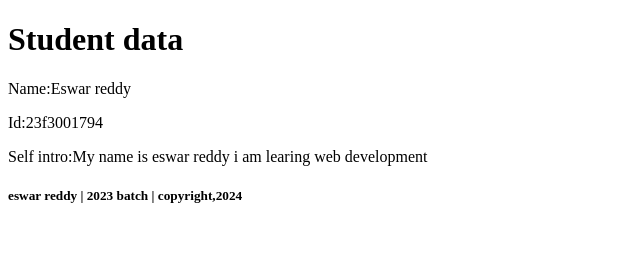
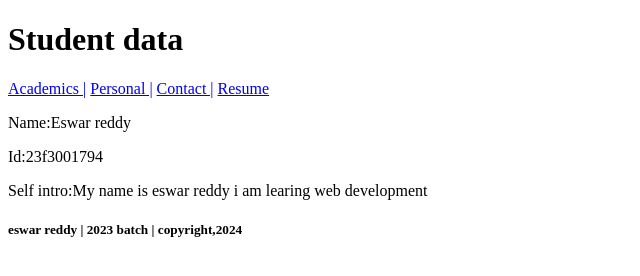
Before and after one commit to erdata27/html-assignment1, a plain HTML site: page index.html in a window 1280 px wide. Shown: the whole page, without its empty margins (0-640 px from the left). Drawn offline with Linux system fonts and the light colour scheme.

Commit message:
home page is done

```diff
--- a/index.html
+++ b/index.html
@@ -4,7 +4,10 @@
   <body>
     <header>
         <h1>Student data</h1>
-
+        <a href="academics.html">Academics |</a>
+        <a href="personal.html">Personal |</a>
+        <a href="contact.html">Contact |</a>
+        <a href="resume.html">Resume</a>
     </header>
     <main>
         <div>
```
Also changed, not shown: academics.html (added), contact.html (added), personal.html (added), resume.html (added), 1 other file.
